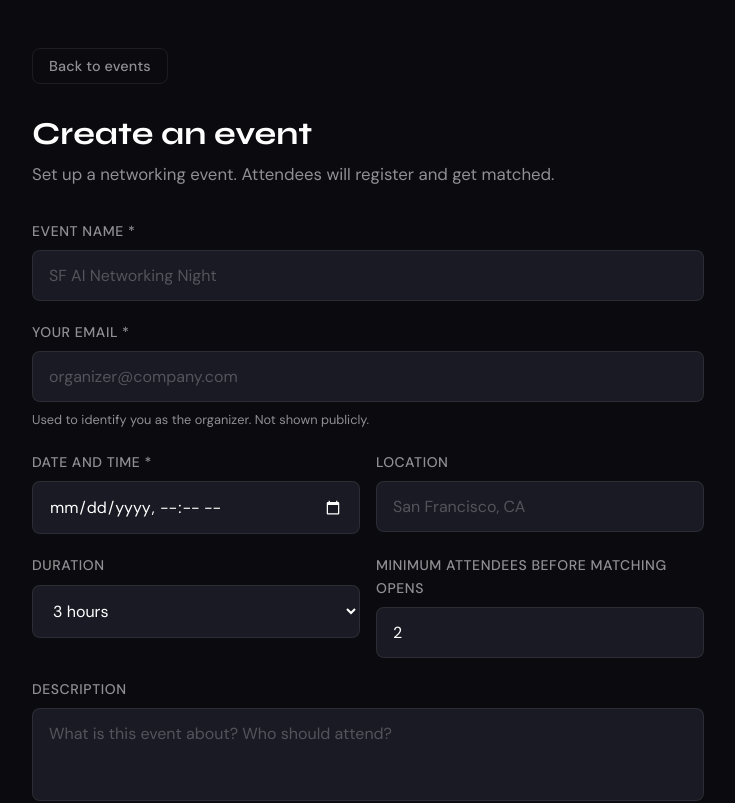
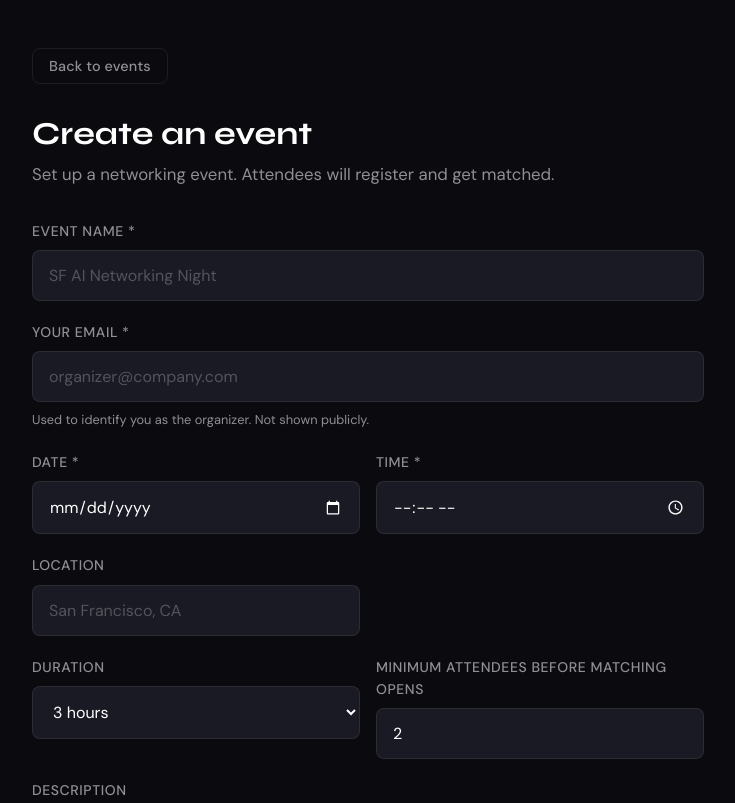
Before and after one commit to ShrutiSunilSawant/IceBreaker-AI-Networking-Platform, a React (Vite) app in the folder frontend/: page /create-event in a window 1280 px wide. Shown: the top 803 px of the page, without its empty margins (272-1007 px from the left). Built offline with nearby package versions, Linux system fonts and the light colour scheme.

Commit message:
Fix date field with separate date+time inputs, pre-fill organizer email, remove duplicate create event button

```diff
--- a/frontend/src/pages/CreateEvent.jsx
+++ b/frontend/src/pages/CreateEvent.jsx
@@ -4,14 +4,18 @@ import { createEvent } from '../utils/api'
 
 export default function CreateEvent() {
   const navigate = useNavigate()
+  const stored = localStorage.getItem('platform_user')
+  const platformEmail = stored ? JSON.parse(stored).email : ''
+
   const [form, setForm] = useState({
     name: '',
-    date: '',
+    eventDate: '',
+    eventTime: '',
     location: '',
     description: '',
     duration_hours: 3,
     min_pool_size: 2,
-    organizer_email: '',
+    organizer_email: platformEmail,
   })
   const [loading, setLoading] = useState(false)
   const [error, setError] = useState(null)
@@ -22,16 +26,21 @@ export default function CreateEvent() {
 
   const handleSubmit = async () => {
     setError(null)
-    if (!form.name || !form.date || !form.organizer_email) {
-      setError('Event name, date, and your email are required.')
+    if (!form.name || !form.eventDate || !form.eventTime || !form.organizer_email) {
+      setError('Event name, date, time, and your email are required.')
       return
     }
+    const combinedDate = `${form.eventDate}T${form.eventTime}`
     setLoading(true)
     try {
       const res = await createEvent({
-        ...form,
+        name: form.name,
+        date: combinedDate,
+        location: form.location,
+        description: form.description,
+        duration_hours: parseFloat(form.duration_hours),
         min_pool_size: parseInt(form.min_pool_size),
-        duration_hours: parseFloat(form.duration_hours),
+        organizer_email: form.organizer_email,
       })
       setCreated(res.data)
       // Save organizer token to localStorage
@@ -183,14 +192,26 @@ export default function CreateEvent() {
 
         <div style={{ display: 'grid', gridTemplateColumns: '1fr 1fr', gap: '0 16px' }}>
           <div className="field">
-            <label>Date and time *</label>
+            <label>Date *</label>
             <input
-              type="datetime-local"
-              value={form.date}
-              onChange={update('date')}
+              type="date"
+              value={form.eventDate}
+              onChange={update('eventDate')}
               style={{ colorScheme: 'dark' }}
             />
           </div>
+          <div className="field">
+            <label>Time *</label>
+            <input
+              type="time"
+              value={form.eventTime}
+              onChange={update('eventTime')}
+              style={{ colorScheme: 'dark' }}
+            />
+          </div>
+        </div>
+
+        <div style={{ display: 'grid', gridTemplateColumns: '1fr 1fr', gap: '0 16px' }}>
           <div className="field">
             <label>Location</label>
             <input
--- a/frontend/src/pages/Events.jsx
+++ b/frontend/src/pages/Events.jsx
@@ -299,15 +299,6 @@ export default function Events() {
           ))}
         </div>
 
-        <div style={{ marginTop: 32, textAlign: 'center' }}>
-          <button
-            className="btn btn-ghost"
-            style={{ fontSize: '0.875rem', width: 'auto', padding: '10px 24px' }}
-            onClick={() => navigate('/create-event')}
-          >
-            Create a new event
-          </button>
-        </div>
       </div>
 
       {selected && (
```
